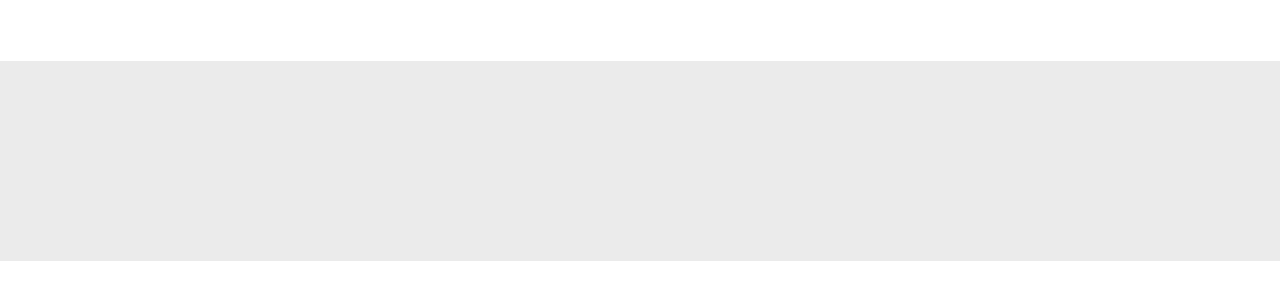
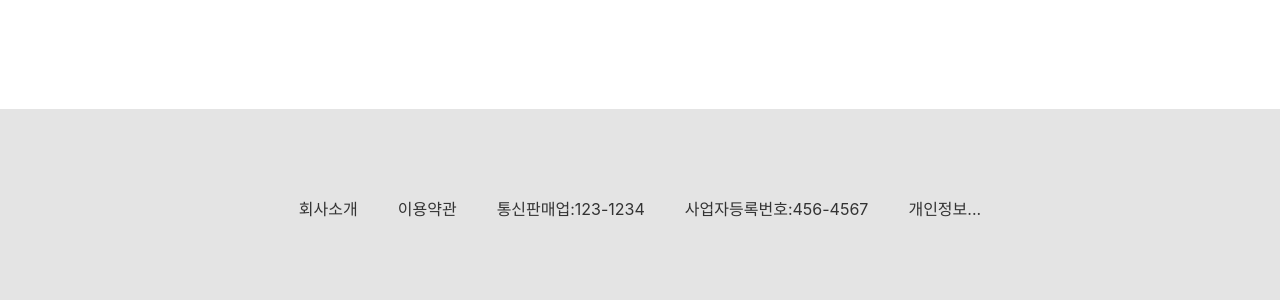
Before and after one commit to qwerewqwerew/react18-2-mangoShop, a React (Create React App) app: page / in a window 1280 px wide. Shown: the part 804-1104 px from the top of the page. Before the commit the page ends 1065 px from the top, so only its background shows below. Built offline with nearby package versions, Linux system fonts and the light colour scheme; no server answers.

Commit message:
상품등록수정

```diff
--- a/src/App.css
+++ b/src/App.css
@@ -24,10 +24,21 @@ body,html,#root,#root>div{height:100%;}
     width:100%;
     margin:0 auto;
 }
-#footer{
-    height:200px;
-    background:#ebebeb;
+#footer {
+  height: 200px;
+  background: #e4e4e4;
+  display: flex;
+  justify-content: center;
+  align-items: center;
+  width:100%;
+  margin-top: 3rem;
 }
+#footer a {
+  text-decoration: none;
+  padding: 20px;
+  color: #333;
+}
+
 
 @media screen and (max-width: 400px) {
     .product-card {
--- a/src/App.js
+++ b/src/App.js
@@ -1,6 +1,6 @@
+import { Route, Routes, Link, useNavigate } from "react-router-dom";
 import "./App.css";
 import MainPage from "./components/MainPage";
-import {  Route, Routes, Link, useNavigate } from "react-router-dom";
 import UploadPage from "./components/UploadPage";
 import ProductPage from "./components/ProductPage";
 import { Button } from "antd";
@@ -33,7 +33,13 @@ function App() {
 					<Route path="product/:id" element={<ProductPage />} />
 				</Routes>
 			</div>
-			<div id="footer"></div>
+			<div id="footer">
+				<a href="#">회사소개</a>
+				<a href="#">이용약관</a>
+				<a href="#">통신판매업:123-1234</a>
+				<a href="#">사업자등록번호:456-4567</a>
+				<a href="#">개인정보...</a>
+			</div>
 		</div>
 	);
 }
--- a/src/components/MainPage.css
+++ b/src/components/MainPage.css
@@ -51,6 +51,8 @@
 .product-seller {
 	display: flex;
 	align-items: center;
+	font-size:11px;
+	letter-spacing: -.5px;
 }
 .product-avatar {
 	width: 24px;
--- a/src/components/MainPage.js
+++ b/src/components/MainPage.js
@@ -17,7 +17,7 @@ function MainPage() {
 			.get(`${API_URL}/products/`)
 			.then(function (result) {
 				console.log(result);
-				const products = result.data.product;
+				const products = result.data.products;
 				setProducts(products);
 			})
 			.catch(function (error) {
@@ -52,13 +52,13 @@ function MainPage() {
 					return (
 						<div className="product-card" key={index}>
 							{product.soldout === 1 ? <div className="product-blur"></div> : null}
-							<Link className="product-link" to={`/products/${product.id}`}>
+							<Link className="product-link" to={`/product/${product.id}`}>
 								<div>
 									<img className="product-img" src={`${API_URL}/${product.imageUrl}`} alt={`${product.name}`} />
 								</div>
 								<div className="product-contents">
 									<span className="product-name">{product.name}</span>
-									<span className="product-price">{product.price}</span>
+									<span className="product-price">{product.price}원</span>
 									<div className="product-footer">
 										<div className="product-seller">
 											<img className="product-avatar" src="images/icons/avatar.png" alt={`${product.seller}`} />
--- a/src/components/ProductPage.css
+++ b/src/components/ProductPage.css
@@ -35,6 +35,7 @@
 #price{
     font-size:16px;
     font-weight: 600;
+    padding: 20px 0 10px;
 }
 #createAt{
     font-size: 12px;
```
